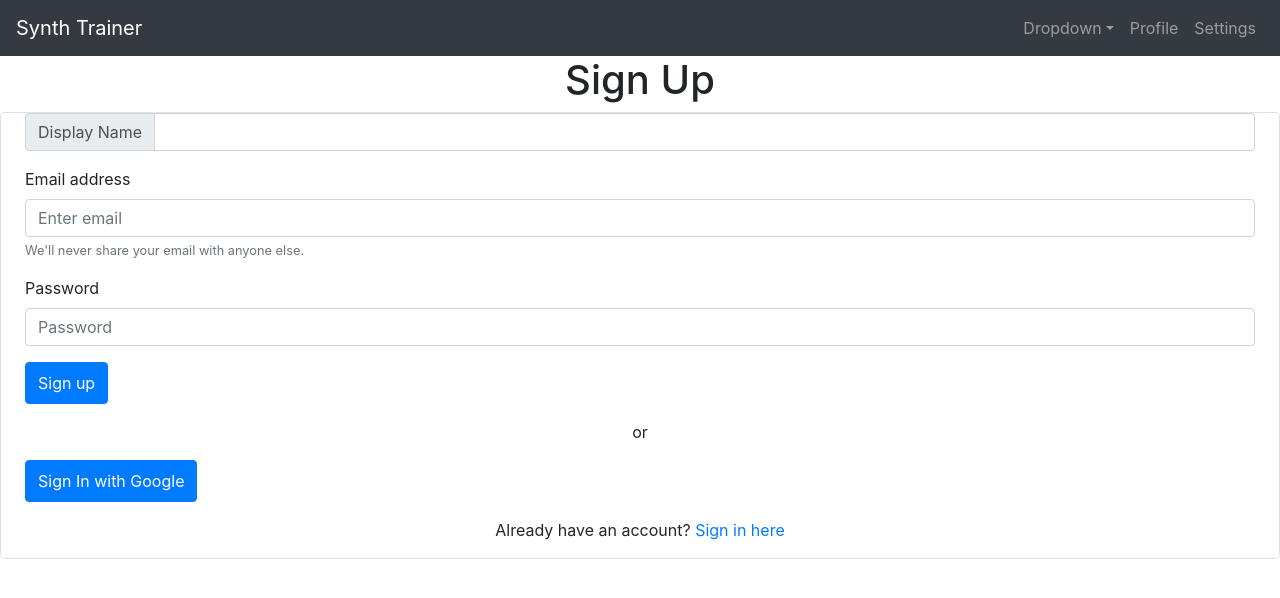
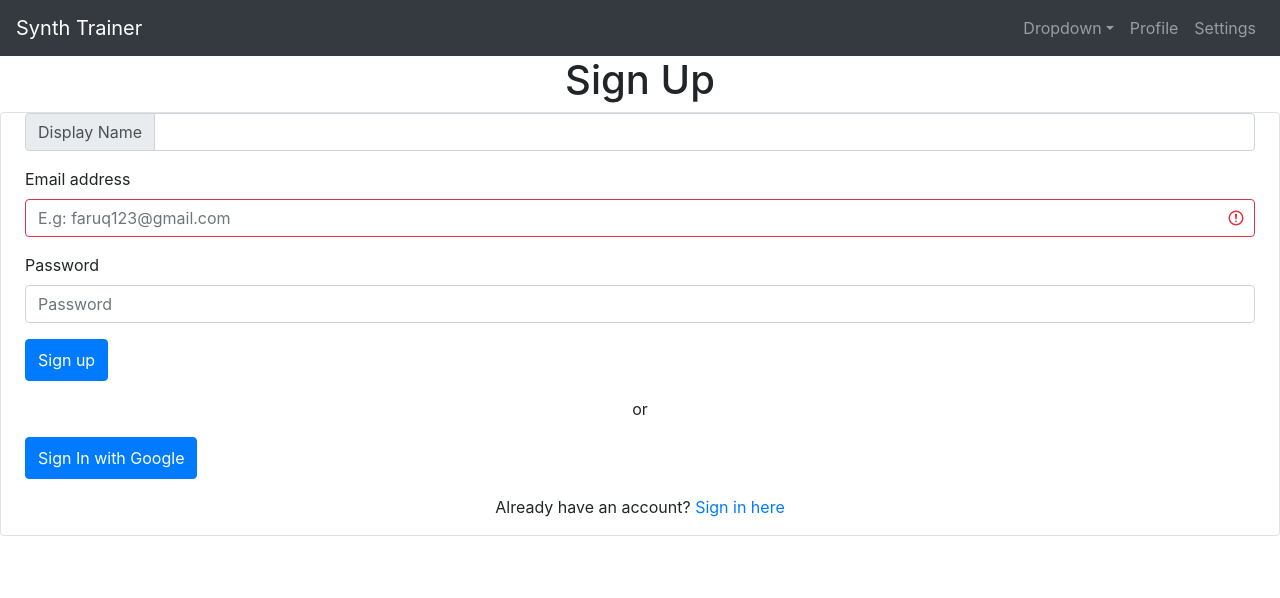
Before and after one commit to alvinlai808/Synth-Trainer, a React (Create React App) app in the folder synth-trainer/: page /signUp in a window 1280 px wide. Shown: the top 598 px of the page. Built offline with nearby package versions, Linux system fonts and the light colour scheme; no server answers.

Commit message:
Extract email form to it's own component

```diff
--- /dev/null
+++ b/synth-trainer/src/Components/EmailForm.jsx
@@ -0,0 +1,41 @@
+import React, { useState } from "react";
+import {
+  Form,
+  FormControl,
+} from "react-bootstrap";
+import "./SignIn.css";
+import { useEffect } from "react";
+
+const EmailForm = () => {
+  const [email, setEmail] = useState("");
+  const [isValidEmail, setIsValidEmail] = useState(false);
+  const emailRegExp = /\b[A-Z0-9._%+-]+@[A-Z0-9.-]+\.[A-Z]{2,4}\b/i;
+
+  const onChangeHandler = (event) => {
+    const { name, value } = event.currentTarget;
+    setEmail(value);
+  };
+
+  useEffect(() => {
+    setIsValidEmail(emailRegExp.test(email));
+  });
+
+  return (
+    <div>
+      <Form.Group controlId="formBasicEmail">
+        <Form.Label>Email address</Form.Label>
+        <FormControl
+          type="email"
+          name="userEmail"
+          value={email}
+          placeholder="E.g: faruq123@gmail.com"
+          id="userEmail"
+          isInvalid={!isValidEmail}
+          isValid={isValidEmail}
+          onChange={(event) => onChangeHandler(event)}
+        />
+      </Form.Group>
+    </div>
+  );
+};
+export default EmailForm;
--- a/synth-trainer/src/Components/SignIn.jsx
+++ b/synth-trainer/src/Components/SignIn.jsx
@@ -14,6 +14,7 @@ import {
 } from "react-bootstrap";
 import "./SignIn.css";
 import { useEffect } from "react";
+import EmailForm from './EmailForm'
 
 const SignIn = () => {
   const [email, setEmail] = useState("");
@@ -60,20 +61,7 @@ const SignIn = () => {
             <Card id="sign-in-card" className="text-center w-50">
               <Card.Title id="sign-in-label">Sign In</Card.Title>
               <Form>
-                <Form.Group controlId="formBasicEmail">
-                  <Form.Label>Email address</Form.Label>
-                  <FormControl
-                    type="email"
-                    name="userEmail"
-                    value={email}
-                    placeholder="E.g: faruq123@gmail.com"
-                    id="userEmail"
-                    isInvalid={!isValidEmail}
-                    isValid={isValidEmail}
-                    onChange={(event) => onChangeHandler(event)}
-                  />
-                </Form.Group>
-
+                <EmailForm />
                 <Form.Group controlId="formBasicPassword">
                   <Form.Label>Password</Form.Label>
                   <Row>
--- a/synth-trainer/src/Components/SignUp.jsx
+++ b/synth-trainer/src/Components/SignUp.jsx
@@ -11,6 +11,8 @@ import {
   InputGroup,
   Row,
 } from "react-bootstrap";
+
+import EmailForm from './EmailForm'
 
 const SignUp = () => {
   const [email, setEmail] = useState("");
@@ -68,18 +70,7 @@ const SignUp = () => {
               aria-describedby="inputGroup-sizing-default"
             />
           </InputGroup>
-          <Form.Group controlId="formBasicEmail">
-            <Form.Label>Email address</Form.Label>
-            <Form.Control
-              type="email"
-              placeholder="Enter email"
-              value={email}
-              onChange={(event) => onChangeHandler(event)}
-            />
-            <Form.Text className="text-muted">
-              We'll never share your email with anyone else.
-            </Form.Text>
-          </Form.Group>
+          <EmailForm />
           <Form.Group controlId="formBasicPassword">
             <Form.Label>Password</Form.Label>
             <Form.Control
```
